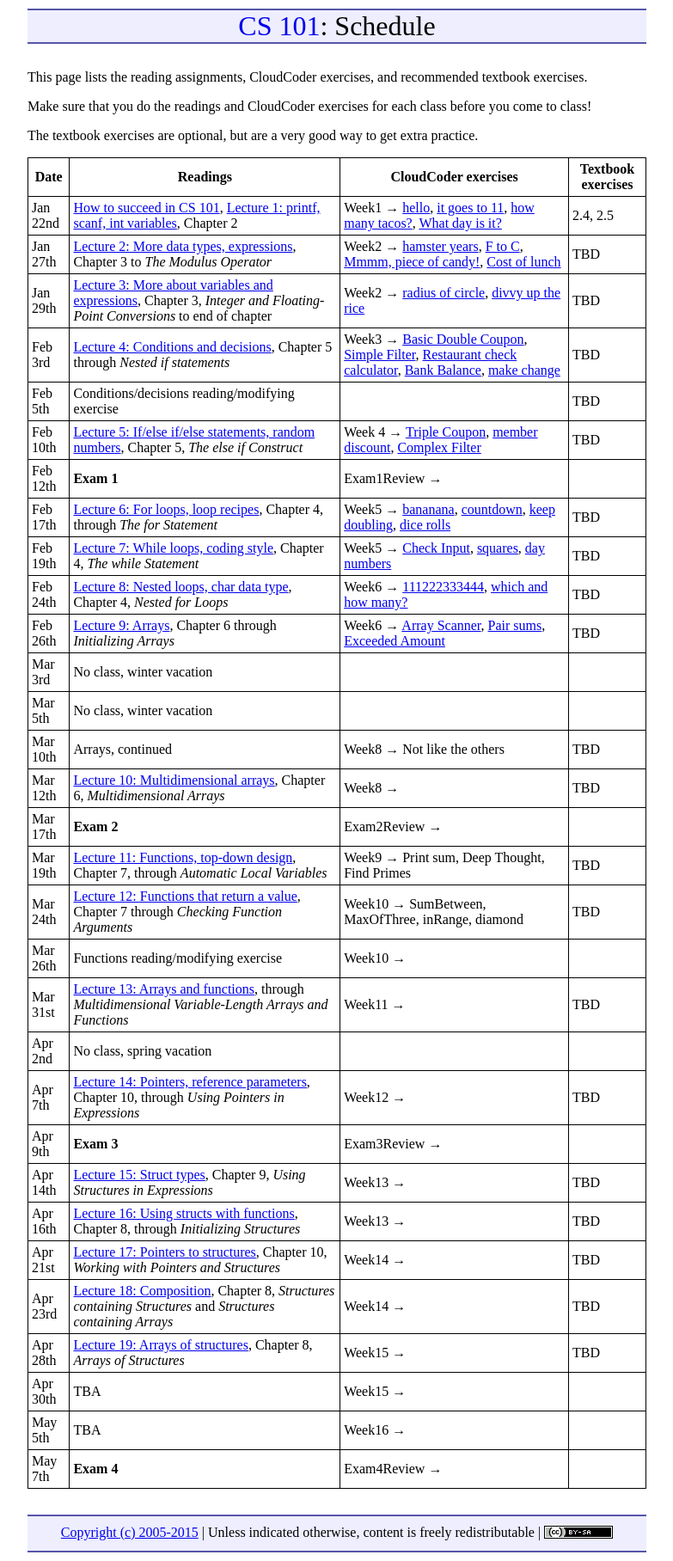
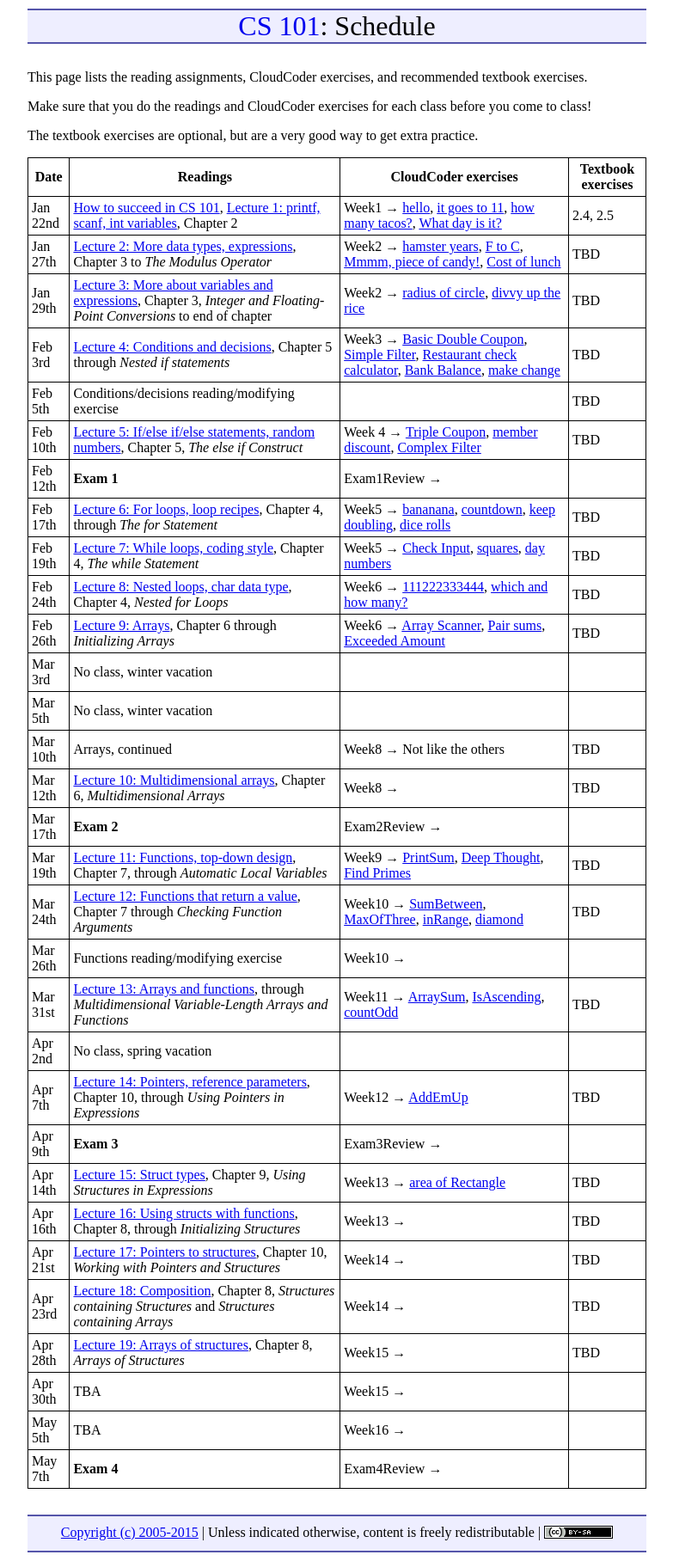
Before and after one commit to ycpcs/cs101-spring2015, a Jekyll site: the page built from schedule.md, in a window 1280 px wide. Shown: the whole page at 86% size, without its empty margins (248-1031 px from the left). Built offline with Jekyll 4.4.1, drawn with Linux system fonts in a browser that asks for light colours; Markdown is read by kramdown in place of the engine named in the settings.

Commit message:
more links to cloudcoder exercises

```diff
--- a/schedule.md
+++ b/schedule.md
@@ -27,14 +27,14 @@ Mar 5th | No class, winter vacation | &nbsp; | &nbsp;
 Mar 10th | Arrays, continued | Week8 &rarr; Not like the others | TBD
 Mar 12th | [Lecture 10: Multidimensional arrays](lectures/lecture10.html), Chapter 6, *Multidimensional Arrays* | Week8 &rarr;  | TBD
 Mar 17th | **Exam 2** | Exam2Review &rarr;
-Mar 19th | [Lecture 11: Functions, top-down design](lectures/lecture11.html), Chapter 7, through *Automatic Local Variables* | Week9 &rarr;  Print sum, Deep Thought, Find Primes | TBD
-Mar 24th | [Lecture 12: Functions that return a value](lectures/lecture12.html), Chapter 7 through *Checking Function Arguments* | Week10 &rarr; SumBetween, MaxOfThree, inRange, diamond | TBD
+Mar 19th | [Lecture 11: Functions, top-down design](lectures/lecture11.html), Chapter 7, through *Automatic Local Variables* | Week9 &rarr;  [PrintSum](https://cs.ycp.edu/cloudcoder/#exercise?c=8,p=231), [Deep Thought](https://cs.ycp.edu/cloudcoder/#exercise?c=8,p=232), [Find Primes](https://cs.ycp.edu/cloudcoder/#exercise?c=8,p=233) | TBD
+Mar 24th | [Lecture 12: Functions that return a value](lectures/lecture12.html), Chapter 7 through *Checking Function Arguments* | Week10 &rarr; [SumBetween](https://cs.ycp.edu/cloudcoder/#exercise?c=8,p=237), [MaxOfThree](https://cs.ycp.edu/cloudcoder/#exercise?c=8,p=238), [inRange](https://cs.ycp.edu/cloudcoder/#exercise?c=8,p=256), [diamond](https://cs.ycp.edu/cloudcoder/#exercise?c=8,p=257) | TBD
 Mar 26th | Functions reading/modifying exercise | Week10 &rarr; | &nbsp;
-Mar 31st | [Lecture 13: Arrays and functions](lectures/lecture13.html), through *Multidimensional Variable-Length Arrays and Functions* | Week11 &rarr; | TBD
+Mar 31st | [Lecture 13: Arrays and functions](lectures/lecture13.html), through *Multidimensional Variable-Length Arrays and Functions* | Week11 &rarr; [ArraySum](https://cs.ycp.edu/cloudcoder/#exercise?c=8,p=234), [IsAscending](https://cs.ycp.edu/cloudcoder/#exercise?c=8,p=236), [countOdd](https://cs.ycp.edu/cloudcoder/#exercise?c=8,p=235) | TBD
 Apr 2nd | No class, spring vacation | &nbsp; | &nbsp;
-Apr 7th | [Lecture 14: Pointers, reference parameters](lectures/lecture14.html), Chapter 10, through *Using Pointers in Expressions* | Week12 &rarr; | TBD
+Apr 7th | [Lecture 14: Pointers, reference parameters](lectures/lecture14.html), Chapter 10, through *Using Pointers in Expressions* | Week12 &rarr; [AddEmUp](https://cs.ycp.edu/cloudcoder/#exercise?c=8,p=239) | TBD
 Apr 9th | **Exam 3** | Exam3Review &rarr; | &nbsp;
-Apr 14th | [Lecture 15: Struct types](lectures/lecture15.html), Chapter 9, *Using Structures in Expressions* | Week13 &rarr; | TBD
+Apr 14th | [Lecture 15: Struct types](lectures/lecture15.html), Chapter 9, *Using Structures in Expressions* | Week13 &rarr; [area of Rectangle](https://cs.ycp.edu/cloudcoder/#exercise?c=8,p=240) | TBD
 Apr 16th | [Lecture 16: Using structs with functions](lectures/lecture16.html), Chapter 8, through *Initializing Structures* | Week13 &rarr; | TBD
 Apr 21st | [Lecture 17: Pointers to structures](lectures/lecture17.html), Chapter 10, *Working with Pointers and Structures* | Week14 &rarr; | TBD
 Apr 23rd | [Lecture 18: Composition](lectures/lecture18.html), Chapter 8, *Structures containing Structures* and *Structures containing Arrays* | Week14 &rarr; | TBD
```
